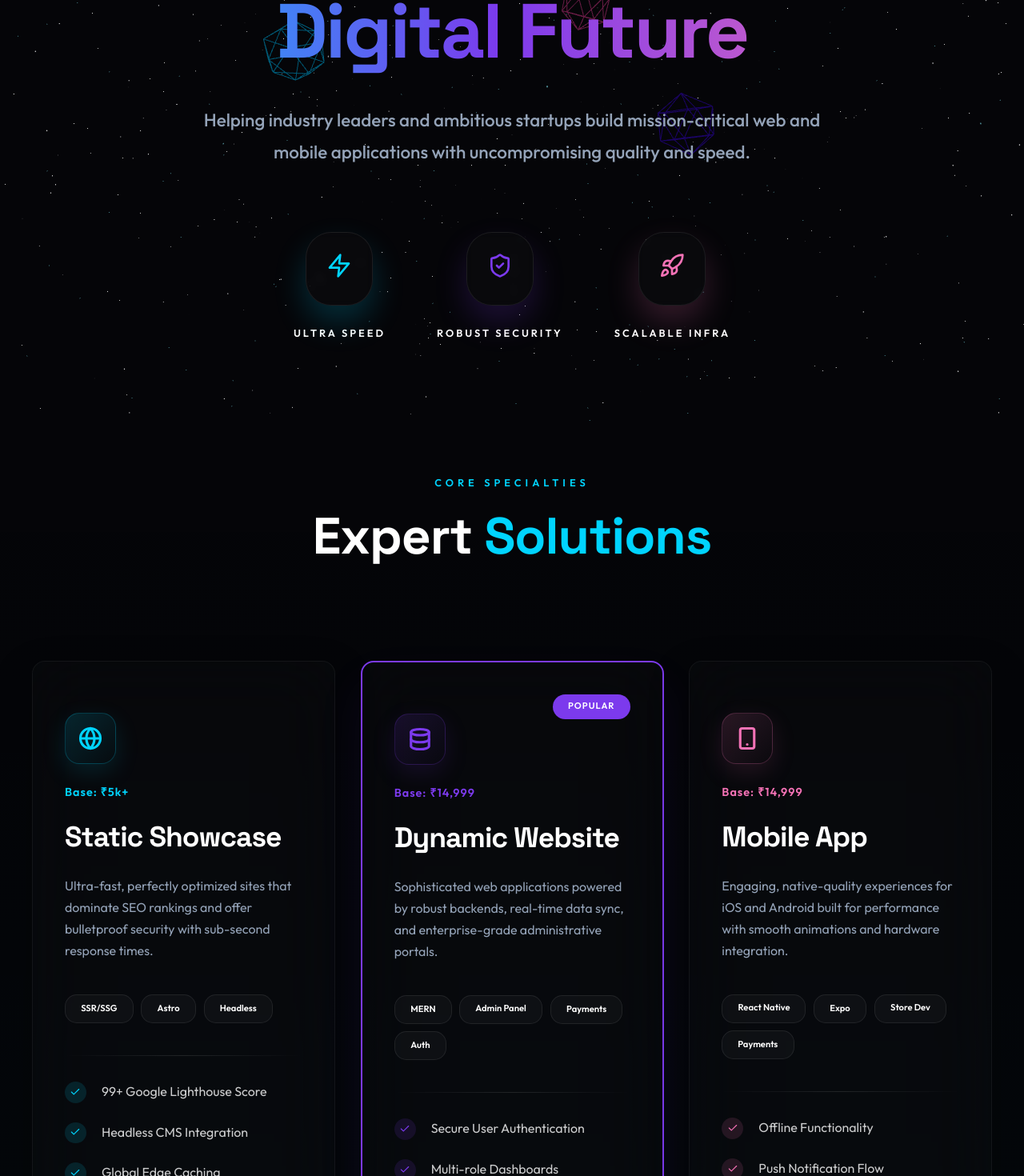
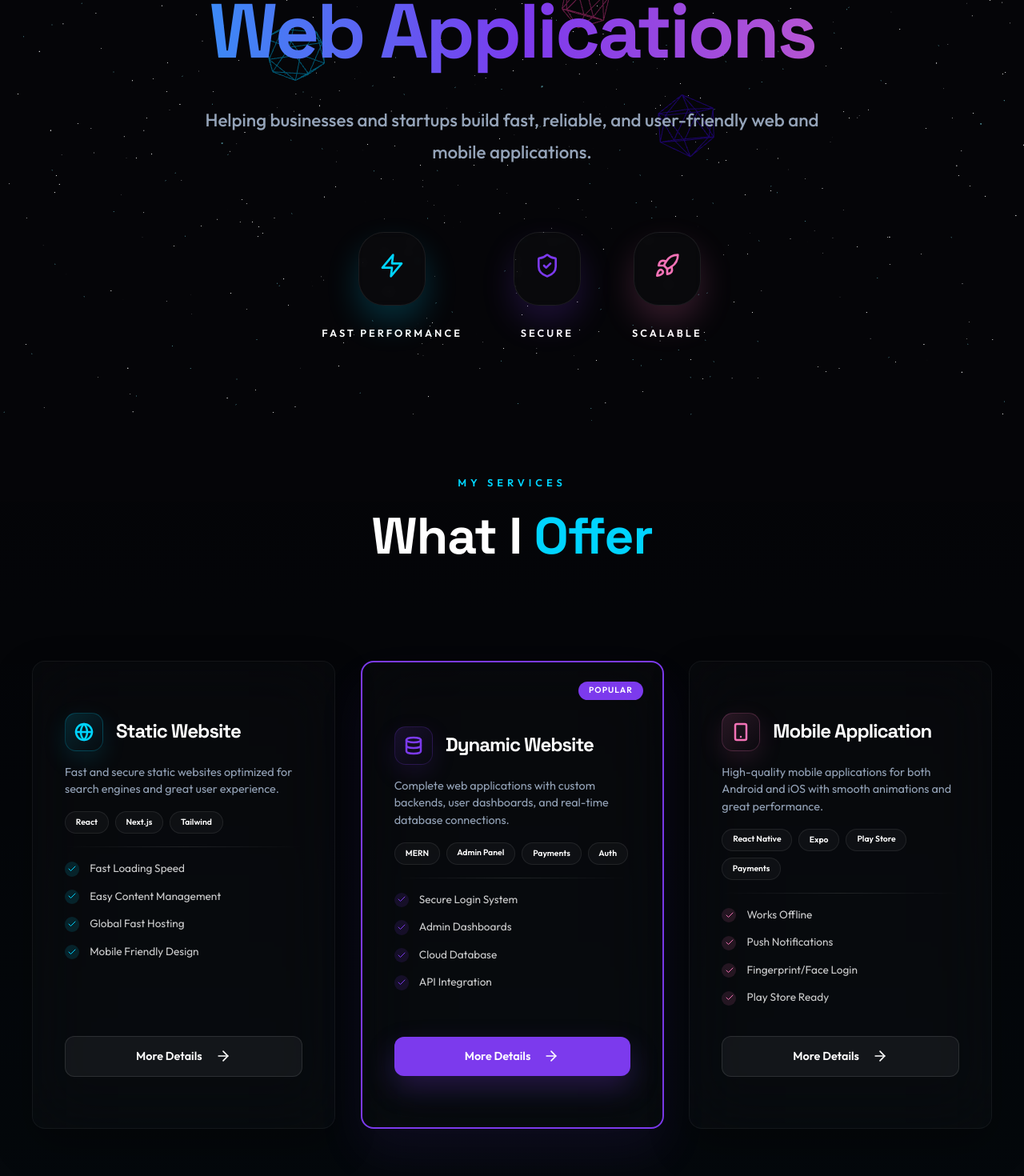
Before and after one commit to holkar-somesh01/Software-Develoepr-Portfolio, a React (Vite) app: page /services in a window 1280 px wide. Shown: the part 320-1790 px from the top of the page at 80% size. Built offline with nearby package versions, Linux system fonts and the light colour scheme.

Commit message:
UI Update

```diff
--- a/src/ServiceDetailPage.jsx
+++ b/src/ServiceDetailPage.jsx
@@ -390,9 +390,9 @@ const ServiceDetailPage = () => {
             {/* Preparation Roadmap & Requirements */}
             <section style={{ padding: '10rem 2rem', background: 'linear-gradient(to top, var(--bg-primary), rgba(124, 58, 237, 0.03))' }}>
                 <div style={{ maxWidth: '1240px', margin: '0 auto' }}>
-                    <div style={{ display: 'grid', gridTemplateColumns: 'repeat(auto-fit, minmax(400px, 1fr))', gap: '8rem' }}>
+                    <div style={{ display: 'grid', gridTemplateColumns: 'repeat(auto-fit, minmax(min(100%, 350px), 1fr))', gap: 'clamp(4rem, 8vw, 8rem)' }}>
                         <div>
-                            <div style={{ display: 'flex', alignItems: 'center', gap: '1rem', color: detail.color, marginBottom: '2.5rem' }}><ClipboardList size={30}/> <h2 style={{ fontSize: '2.5rem', margin: 0 }}>Built for <span style={{ color: detail.color }}>Impact</span></h2></div>
+                            <div style={{ display: 'flex', alignItems: 'center', gap: '1rem', color: detail.color, marginBottom: '2.5rem' }}><ClipboardList size={30}/> <h2 style={{ fontSize: 'clamp(2rem, 5vw, 2.5rem)', margin: 0 }}>My <span style={{ color: detail.color }}>Process</span></h2></div>
                             {detail.process.map((step, i) => (
                                 <motion.div
                                     key={i}
--- a/src/ServicesPage.jsx
+++ b/src/ServicesPage.jsx
@@ -125,7 +125,7 @@ const ServicesHero = () => {
             textTransform: 'uppercase', backdropFilter: 'blur(10px)'
           }}
         >
-          PREMIUM SOFTWARE SOLUTIONS
+          PROFESSIONAL SOFTWARE SERVICES
         </motion.div>
         <motion.h1
           className="services-title"
@@ -141,14 +141,14 @@ const ServicesHero = () => {
             marginBottom: '2.5rem'
           }}
         >
-          Engineering Your <br />
+          Building Great <br />
           <span style={{
             background: 'linear-gradient(to right, #00d4ff, #7c3aed, #f472b6)',
             WebkitBackgroundClip: 'text',
             WebkitTextFillColor: 'transparent',
             backgroundSize: '200% auto',
             animation: 'gradientMove 5s linear infinite'
-          }}>Digital Future</span>
+          }}>Web Applications</span>
         </motion.h1>
         <motion.p
           className="services-subtitle"
@@ -164,8 +164,7 @@ const ServicesHero = () => {
             fontWeight: 500
           }}
         >
-          Helping industry leaders and ambitious startups build mission-critical
-          web and mobile applications with uncompromising quality and speed.
+          Helping businesses and startups build fast, reliable, and user-friendly web and mobile applications.
         </motion.p>
 
         <motion.div
@@ -182,9 +181,9 @@ const ServicesHero = () => {
           }}
         >
           {[
-            { icon: <Zap size={32} />, label: 'ULTRA SPEED', color: 'var(--primary)', shadow: 'rgba(0, 212, 255, 0.2)' },
-            { icon: <ShieldCheck size={32} />, label: 'ROBUST SECURITY', color: '#7c3aed', shadow: 'rgba(124, 58, 237, 0.2)' },
-            { icon: <Rocket size={32} />, label: 'SCALABLE INFRA', color: '#f472b6', shadow: 'rgba(244, 114, 182, 0.2)' }
+            { icon: <Zap size={32} />, label: 'FAST PERFORMANCE', color: 'var(--primary)', shadow: 'rgba(0, 212, 255, 0.2)' },
+            { icon: <ShieldCheck size={32} />, label: 'SECURE', color: '#7c3aed', shadow: 'rgba(124, 58, 237, 0.2)' },
+            { icon: <Rocket size={32} />, label: 'SCALABLE', color: '#f472b6', shadow: 'rgba(244, 114, 182, 0.2)' }
           ].map((prop, i) => (
             <div key={i} style={{ display: 'flex', flexDirection: 'column', alignItems: 'center', gap: '1.5rem' }}>
               <div style={{
@@ -212,20 +211,20 @@ const ServicesCards = () => {
   const services = [
     {
       id: 'static-website',
-      name: 'Static Showcase',
+      name: 'Static Website',
       icon: Globe,
       color: '#00d4ff',
       price: '₹5k+',
-      description: 'Ultra-fast, perfectly optimized sites that dominate SEO rankings and offer bulletproof security with sub-second response times.',
-      tags: ['SSR/SSG', 'Astro', 'Headless'],
+      description: 'Fast and secure static websites optimized for search engines and great user experience.',
+      tags: ['React', 'Next.js', 'Tailwind'],
       features: [
-        '99+ Google Lighthouse Score',
-        'Headless CMS Integration',
-        'Global Edge Caching',
-        'Mobile-First Layouts'
+        'Fast Loading Speed',
+        'Easy Content Management',
+        'Global Fast Hosting',
+        'Mobile Friendly Design'
       ],
       popular: false,
-      cta: 'View Packages'
+      cta: 'More Details'
     },
     {
       id: 'dynamic-website',
@@ -233,33 +232,33 @@ const ServicesCards = () => {
       icon: Database,
       color: '#7c3aed',
       price: '₹14,999',
-      description: 'Sophisticated web applications powered by robust backends, real-time data sync, and enterprise-grade administrative portals.',
+      description: 'Complete web applications with custom backends, user dashboards, and real-time database connections.',
       tags: ['MERN', 'Admin Panel', 'Payments', 'Auth'],
       features: [
-        'Secure User Authentication',
-        'Multi-role Dashboards',
-        'Cloud Data Persistence',
-        'API Architecture'
+        'Secure Login System',
+        'Admin Dashboards',
+        'Cloud Database',
+        'API Integration'
       ],
       popular: true,
-      cta: 'View Packages'
+      cta: 'More Details'
     },
     {
       id: 'mobile-app',
-      name: 'Mobile App',
+      name: 'Mobile Application',
       icon: Smartphone,
       color: '#f472b6',
       price: '₹14,999',
-      description: 'Engaging, native-quality experiences for iOS and Android built for performance with smooth animations and hardware integration.',
-      tags: ['React Native', 'Expo', 'Store Dev', 'Payments'],
+      description: 'High-quality mobile applications for both Android and iOS with smooth animations and great performance.',
+      tags: ['React Native', 'Expo', 'Play Store', 'Payments'],
       features: [
-        'Offline Functionality',
-        'Push Notification Flow',
-        'Biometric Integration',
-        'App Store Ready'
+        'Works Offline',
+        'Push Notifications',
+        'Fingerprint/Face Login',
+        'Play Store Ready'
       ],
       popular: false,
-      cta: 'View Packages'
+      cta: 'More Details'
     },
   ]
 
@@ -279,14 +278,14 @@ const ServicesCards = () => {
           whileInView={{ opacity: 1 }}
           style={{ fontSize: '0.8rem', color: 'var(--primary)', letterSpacing: '5px', fontWeight: 800, textTransform: 'uppercase' }}
         >
-          CORE SPECIALTIES
+          MY SERVICES
         </motion.span>
         <motion.h2
           initial={{ opacity: 0, y: 20 }}
           whileInView={{ opacity: 1, y: 0 }}
           style={{ fontSize: 'clamp(2.5rem, 5vw, 4rem)', marginTop: '1.2rem', fontWeight: 950, letterSpacing: '-1px' }}
         >
-          Expert <span style={{ color: 'var(--primary)' }}>Solutions</span>
+          What I <span style={{ color: 'var(--primary)' }}>Offer</span>
         </motion.h2>
       </div>
 
@@ -316,7 +315,7 @@ const ServicesCards = () => {
             whileHover={{ y: -20 }}
             transition={{ delay: index * 0.1, type: 'spring', stiffness: 200, damping: 20 }}
             style={{
-              padding: 'clamp(2rem, 5vw, 3rem) 2rem',
+              padding: '1.5rem',
               background: 'rgba(255,255,255,0.015)',
               borderRadius: '16px',
               border: service.popular ? `2px solid ${service.color}` : '1px solid rgba(255,255,255,0.05)',
@@ -325,19 +324,20 @@ const ServicesCards = () => {
               backdropFilter: 'blur(40px)',
               display: 'flex',
               flexDirection: 'column',
-              boxShadow: service.popular ? `0 30px 60px ${service.color}15` : '0 20px 50px rgba(0,0,0,0.3)'
+              boxShadow: service.popular ? `0 30px 60px ${service.color}15` : '0 20px 50px rgba(0,0,0,0.3)',
+              height: '100%'
             }}
           >
             {service.popular && (
               <div style={{
                 position: 'absolute',
-                top: '2.5rem',
-                right: '2.5rem',
+                top: '1.5rem',
+                right: '1.5rem',
                 background: service.color,
                 color: '#fff',
-                padding: '0.4rem 1.2rem',
+                padding: '0.2rem 0.8rem',
                 borderRadius: '100px',
-                fontSize: '0.7rem',
+                fontSize: '0.65rem',
                 fontWeight: 900,
                 letterSpacing: '1px'
               }}>
@@ -345,51 +345,50 @@ const ServicesCards = () => {
               </div>
             )}
 
+            <div style={{ display: 'flex', alignItems: 'center', gap: '1rem', marginBottom: '1rem', marginTop: service.popular ? '1rem' : '0' }}>
               <motion.div
                 whileHover={{ scale: 1.1, rotate: 2 }}
                 style={{
                   color: service.color,
-                marginBottom: '1.5rem',
                   background: `linear-gradient(135deg, ${service.color}25, ${service.color}05)`,
-                width: '64px',
-                height: '64px',
-                borderRadius: '18px',
+                  width: '48px',
+                  height: '48px',
+                  borderRadius: '14px',
                   display: 'flex',
                   alignItems: 'center',
                   justifyContent: 'center',
-                padding: '1rem',
+                  padding: '0.5rem',
                   border: `1px solid ${service.color}35`,
                   boxShadow: `0 10px 30px ${service.color}20`,
-                transition: 'all 0.3s ease'
+                  transition: 'all 0.3s ease',
+                  flexShrink: 0
                 }}
               >
-              <service.icon size={32} strokeWidth={2.5} />
+                <service.icon size={24} strokeWidth={2.5} />
               </motion.div>
-
-            <div style={{ marginBottom: '1rem', color: service.color, fontWeight: 700, fontSize: '0.9rem', letterSpacing: '1px' }}>
-              Base: {service.price}
+              <h3 style={{ fontSize: 'clamp(1.2rem, 2vw, 1.5rem)', margin: 0, fontWeight: 950, letterSpacing: '-1px', lineHeight: 1.2 }}>{service.name}</h3>
             </div>
 
-            <h3 style={{ fontSize: 'clamp(1.8rem, 3vw, 2.22rem)', marginBottom: '1.2rem', fontWeight: 950, letterSpacing: '-1px' }}>{service.name}</h3>
 
-            <p style={{ color: 'var(--text-secondary)', marginBottom: '2.5rem', fontSize: '1rem', lineHeight: 1.7, minHeight: '80px' }}>
+
+            <p style={{ color: 'var(--text-secondary)', marginBottom: '1rem', fontSize: '0.9rem', lineHeight: 1.5 }}>
               {service.description}
             </p>
 
-            <div style={{ display: 'flex', gap: '0.6rem', flexWrap: 'wrap', marginBottom: '2.5rem' }}>
+            <div style={{ display: 'flex', gap: '0.5rem', flexWrap: 'wrap', marginBottom: '1rem' }}>
               {service.tags.map(tag => (
-                <span key={tag} style={{ background: 'rgba(255,255,255,0.03)', color: '#fff', padding: '0.5rem 1.2rem', borderRadius: '15px', fontSize: '0.7rem', fontWeight: 700, border: '1px solid rgba(255,255,255,0.08)' }}>
+                <span key={tag} style={{ background: 'rgba(255,255,255,0.03)', color: '#fff', padding: '0.3rem 0.8rem', borderRadius: '15px', fontSize: '0.65rem', fontWeight: 700, border: '1px solid rgba(255,255,255,0.08)' }}>
                   {tag}
                 </span>
               ))}
             </div>
 
-            <div style={{ height: '1px', background: 'linear-gradient(to right, transparent, rgba(255,255,255,0.1), transparent)', margin: '0 0 2rem' }}></div>
+            <div style={{ height: '1px', background: 'linear-gradient(to right, transparent, rgba(255,255,255,0.1), transparent)', margin: '0 0 1rem' }}></div>
 
-            <ul style={{ listStyle: 'none', padding: 0, marginBottom: '2.5rem', flex: 1 }}>
+            <ul style={{ listStyle: 'none', padding: 0, marginBottom: '1.5rem', flex: 1 }}>
               {service.features.map((feature, i) => (
-                <li key={i} style={{ display: 'flex', gap: '1.2rem', marginBottom: '1.5rem', fontSize: '1rem', color: 'rgba(255,255,255,0.8)', alignItems: 'center' }}>
-                  <div style={{ background: `${service.color}20`, padding: '0.4rem', borderRadius: '50%', color: service.color, display: 'flex' }}><Check size={14} /></div>
+                <li key={i} style={{ display: 'flex', gap: '0.8rem', marginBottom: '0.8rem', fontSize: '0.85rem', color: 'rgba(255,255,255,0.8)', alignItems: 'center' }}>
+                  <div style={{ background: `${service.color}20`, padding: '0.2rem', borderRadius: '50%', color: service.color, display: 'flex' }}><Check size={12} /></div>
                   {feature}
                 </li>
               ))}
@@ -399,12 +398,12 @@ const ServicesCards = () => {
               to={`/services/${service.id}`}
               style={{
                 width: '100%',
-                borderRadius: '20px',
-                padding: '1.5rem',
+                borderRadius: '12px',
+                padding: '0.8rem',
                 textAlign: 'center',
                 textDecoration: 'none',
                 fontWeight: 800,
-                fontSize: '1.1rem',
+                fontSize: '0.9rem',
                 display: 'flex',
                 alignItems: 'center',
                 justifyContent: 'center',
@@ -433,10 +432,10 @@ const ServicesCards = () => {
 
 const CollaborationProcess = () => {
   const steps = [
-    { title: 'Discovery', desc: 'In-depth consultation to map your objectives and architecture.', color: 'var(--primary)' },
-    { title: 'Strategy', desc: 'Defining the tech stack, prototypes, and development milestones.', color: '#7c3aed' },
-    { title: 'Execution', desc: 'Iterative development sprints with transparent weekly progress updates.', color: '#f472b6' },
-    { title: 'Launch', desc: 'Rigorous testing, performance optimization, and global deployment.', color: '#10b981' },
+    { title: 'Discussion', desc: 'Understanding your business needs and project requirements.', color: 'var(--primary)' },
+    { title: 'Planning', desc: 'Choosing the right technology and creating a clear project plan.', color: '#7c3aed' },
+    { title: 'Development', desc: 'Writing code and building the project with regular updates.', color: '#f472b6' },
+    { title: 'Delivery', desc: 'Testing everything properly and launching the project live.', color: '#10b981' },
   ]
 
   return (
@@ -444,7 +443,7 @@ const CollaborationProcess = () => {
       <div style={{ maxWidth: '1200px', margin: '0 auto' }}>
         <div style={{ textAlign: 'center', marginBottom: '4rem' }}>
           <span style={{ fontSize: '0.8rem', color: '#7c3aed', letterSpacing: '5px', fontWeight: 800 }}>WORKFLOW</span>
-          <h2 style={{ fontSize: 'clamp(2.2rem, 4vw, 3.5rem)', marginTop: '1rem', fontWeight: 950 }}>Built for <span style={{ background: 'var(--gradient-secondary)', WebkitBackgroundClip: 'text', WebkitTextFillColor: 'transparent' }}>Reliability</span></h2>
+          <h2 style={{ fontSize: 'clamp(2.2rem, 4vw, 3.5rem)', marginTop: '1rem', fontWeight: 950 }}>How I <span style={{ background: 'var(--gradient-secondary)', WebkitBackgroundClip: 'text', WebkitTextFillColor: 'transparent' }}>Work</span></h2>
         </div>
 
         <div style={{ display: 'grid', gridTemplateColumns: 'repeat(auto-fit, minmax(280px, 1fr))', gap: '3rem', position: 'relative' }}>
@@ -505,14 +504,14 @@ const FinalCTA = () => {
         style={{ position: 'relative', zIndex: 10 }}
       >
         <h2 style={{ fontSize: 'clamp(2.5rem, 8vw, 6rem)', fontWeight: 900, marginBottom: '3rem', lineHeight: 1, letterSpacing: '-4px' }}>
-          Let's Architect <br />
+          Let's Work <br />
           <span style={{
             background: 'var(--gradient-primary)',
             WebkitBackgroundClip: 'text',
             WebkitTextFillColor: 'transparent',
             animation: 'gradientMove 5s linear infinite',
             backgroundSize: '200% auto'
-          }}>The Future</span>
+          }}>Together</span>
         </h2>
 
         <p style={{
@@ -523,8 +522,7 @@ const FinalCTA = () => {
           lineHeight: 1.8,
           fontWeight: 400
         }}>
-          Now accepting high-impact projects and long-term technical partnerships.
-          Limited slots available for Q2 2026.
+          I am currently available for new projects and freelance work.
         </p>
 
         <Link
@@ -540,7 +538,7 @@ const FinalCTA = () => {
             letterSpacing: '2px'
           }}
         >
-          Initiate Mission <ArrowRight size={24} style={{ marginLeft: '1.5rem' }} />
+          Contact Me <ArrowRight size={24} style={{ marginLeft: '1.5rem' }} />
         </Link>
       </motion.div>
     </section>
--- a/src/components/About.jsx
+++ b/src/components/About.jsx
@@ -10,10 +10,10 @@ const About = () => {
   ]
 
   const expertise = [
-    { title: 'Web Architect', icon: Code2, desc: 'Crafting complex MERN stack solutions' },
-    { title: 'Mobile Dev', icon: Smartphone, desc: 'Building cross-platform React Native apps' },
-    { title: 'Algorithmist', icon: Brain, desc: 'Optimizing through advanced DSA' },
-    { title: 'Visionary', icon: Rocket, desc: 'Deploying scalable microservices' },
+    { title: 'Web Developer', icon: Code2, desc: 'Building MERN stack web applications' },
+    { title: 'Mobile Developer', icon: Smartphone, desc: 'Building React Native mobile apps' },
+    { title: 'Problem Solver', icon: Brain, desc: 'Writing efficient code using Data Structures and Algorithms' },
+    { title: 'Backend Developer', icon: Rocket, desc: 'Building and deploying scalable backend services' },
   ]
 
   return (
@@ -48,11 +48,10 @@ const About = () => {
           transition={{ duration: 0.8, delay: 0.2 }}
         >
           <span className="section-tag">About Me</span>
-          <h2 className="about-title">Architecting Digital <br/><span>Masterpieces</span></h2>
+          <h2 className="about-title">Building Professional <br/><span>Software</span></h2>
           <p className="about-description">
-            I'm a full-stack engineer driven by the challenge of transforming complex problems
-            into elegant digital experiences. My expertise lies at the intersection of
-            robust backends and fluid, high-performance frontends.
+            I am a full-stack developer who enjoys solving complex problems and creating user-friendly web applications.
+            I specialize in building strong backends and fast, responsive frontends.
           </p>
 
           <div className="expertise-grid">
--- a/src/components/Experience.jsx
+++ b/src/components/Experience.jsx
@@ -39,7 +39,7 @@ const Experience = () => {
         My <span>Experience</span>
       </motion.h2>
       <p className="section-subtitle">
-        Professional journey through my career
+        My professional career journey
       </p>
 
       <div className="timeline">
--- a/src/components/Projects.jsx
+++ b/src/components/Projects.jsx
@@ -9,18 +9,18 @@ const projects = [
     stars: 0,
     repo: 'https://github.com/holkar-somesh01/jaibabajigurukul',
     live: 'https://www.jaibabajigurukul.com',
-    image: 'https://images.unsplash.com/photo-1580582932707-520aed937b7b?w=600&h=400&fit=crop',
+    image: 'https://res.cloudinary.com/dqqputx7b/image/upload/v1784460989/Gemini_Generated_Image_ajm7i4ajm7i4ajm7_a8fjsp.png',
     isPrivate: true
   },
   {
-    title: 'Sandip Sonawane - LIC Agent',
-    description: 'Professional portfolio website for LIC Insurance Agent with services, gallery, testimonials, and WhatsApp contact integration.',
-    tech: ['React', 'Tailwind CSS', 'Framer Motion', 'Responsive'],
+    title: 'Ayurdnyanam',
+    description: 'A comprehensive platform providing BAMS Course Premium handwritten notes and video lectures. The web platform is live and the mobile app is in development.',
+    tech: ['React', 'Node.js', 'React Native (Pending)'],
     stars: 0,
-    repo: 'https://github.com/holkar-somesh01/LIC-Agent-Website',
-    live: 'https://www.sandipmsonawane.in/',
-    image: 'https://images.unsplash.com/photo-1450101499163-c8848c66ca85?w=600&h=400&fit=crop',
-    isPrivate: true
+    repo: '#',
+    live: 'https://ayurdnyanam.com/',
+    image: 'https://res.cloudinary.com/dqqputx7b/image/upload/v1784460003/Gemini_Generated_Image_seackpseackpseac_v5c4eb.png',
+    isPrivate: false
   },
   {
     title: 'Jay Bhadra Construction',
@@ -71,10 +71,10 @@ const MyWork = () => {
             whileInView={{ opacity: 1, y: 0 }}
             style={{ fontSize: 'clamp(2.5rem, 6vw, 4.5rem)', marginTop: '1.5rem', fontWeight: 950, letterSpacing: '-2px' }}
           >
-            My <span style={{ background: 'var(--gradient-primary)', WebkitBackgroundClip: 'text', WebkitTextFillColor: 'transparent' }}>Creative Work</span>
+            My <span style={{ background: 'var(--gradient-primary)', WebkitBackgroundClip: 'text', WebkitTextFillColor: 'transparent' }}>Projects</span>
           </motion.h2>
           <p style={{ color: 'var(--text-secondary)', fontSize: '1.2rem', marginTop: '1.5rem', maxWidth: '600px', margin: '1.5rem auto 0' }}>
-            A selection of high-impact web applications and software solutions crafted with modern engineering.
+            A collection of web applications and software solutions I have built.
           </p>
         </div>
 
@@ -83,7 +83,8 @@ const MyWork = () => {
           gridTemplateColumns: 'repeat(3, 1fr)',
           gap: '2.5rem'
         }}>
-          <style dangerouslySetInnerHTML={{ __html: `
+          <style dangerouslySetInnerHTML={{
+            __html: `
             @media (max-width: 1200px) {
               .work-grid { grid-template-columns: repeat(2, 1fr) !important; }
             }
@@ -165,7 +166,7 @@ const MyWork = () => {
                         e.currentTarget.style.boxShadow = '0 8px 20px rgba(0, 212, 255, 0.2)';
                       }}
                     >
-                      <ExternalLink size={16} /> Demo
+                      <ExternalLink size={16} /> Preview
                     </a>
                   )}
                   {project.repo !== '#' && (
@@ -191,10 +192,10 @@ const MyWork = () => {
                         pointerEvents: project.isPrivate ? 'none' : 'auto'
                       }}
                       onMouseOver={(e) => {
-                        if(!project.isPrivate) e.currentTarget.style.background = 'rgba(255,255,255,0.1)';
+                        if (!project.isPrivate) e.currentTarget.style.background = 'rgba(255,255,255,0.1)';
                       }}
                       onMouseOut={(e) => {
-                        if(!project.isPrivate) e.currentTarget.style.background = 'rgba(255,255,255,0.05)';
+                        if (!project.isPrivate) e.currentTarget.style.background = 'rgba(255,255,255,0.05)';
                       }}
                       title={project.isPrivate ? "Source code is private" : "View Source"}
                     >
--- a/src/components/Skills.jsx
+++ b/src/components/Skills.jsx
@@ -65,7 +65,7 @@ const Skills = () => {
         My <span>Skills</span>
       </motion.h2>
       <p className="section-subtitle">
-        Technologies I work with to bring ideas to life
+        Technologies I use to build applications
       </p>
       <div className="skills-grid">
         {skills.map((skill, index) => (
--- a/src/main.jsx
+++ b/src/main.jsx
@@ -8,7 +8,7 @@ import './index.css'
 createRoot(document.getElementById('root')).render(
   <StrictMode>
     <HelmetProvider>
-      <BrowserRouter>
+      <BrowserRouter future={{ v7_startTransition: true, v7_relativeSplatPath: true }}>
         <App />
       </BrowserRouter>
     </HelmetProvider>
```
Also changed, not shown: src/ContactPage.jsx (+12 -12 lines), src/components/Contact.jsx (+60 -12 lines), src/components/Hero.jsx (+4 -4 lines). Lines whose indentation alone changed are shown as unchanged.
